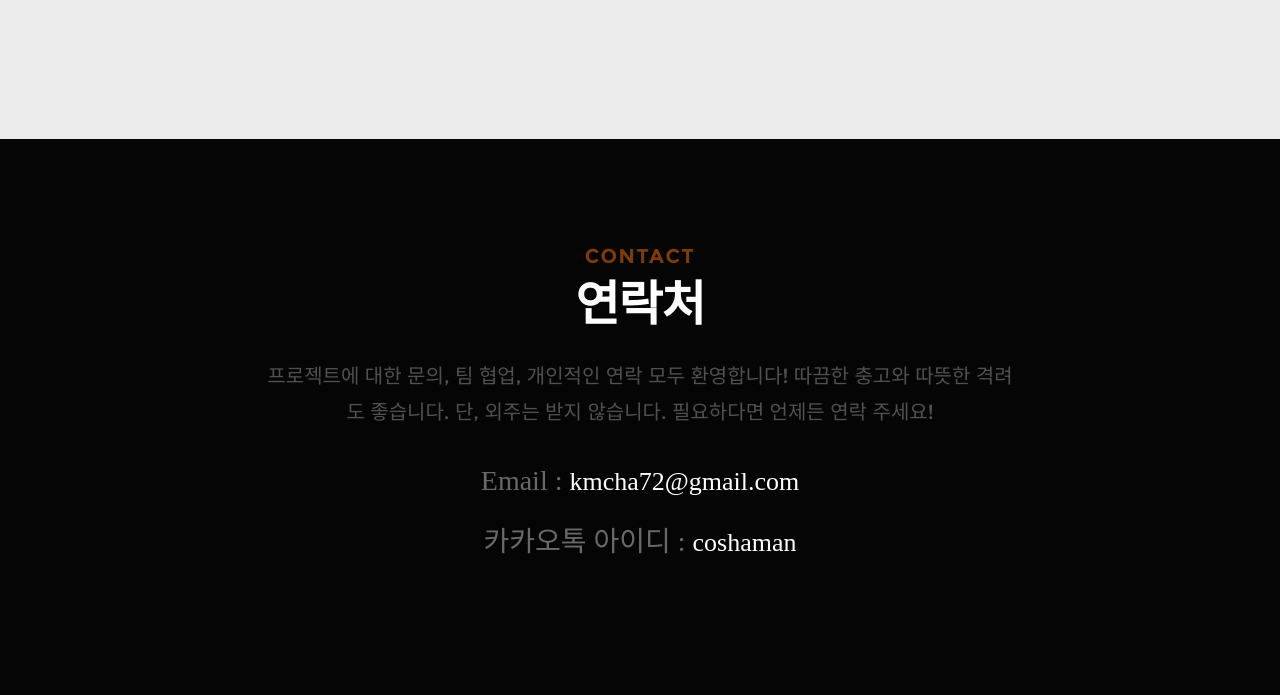
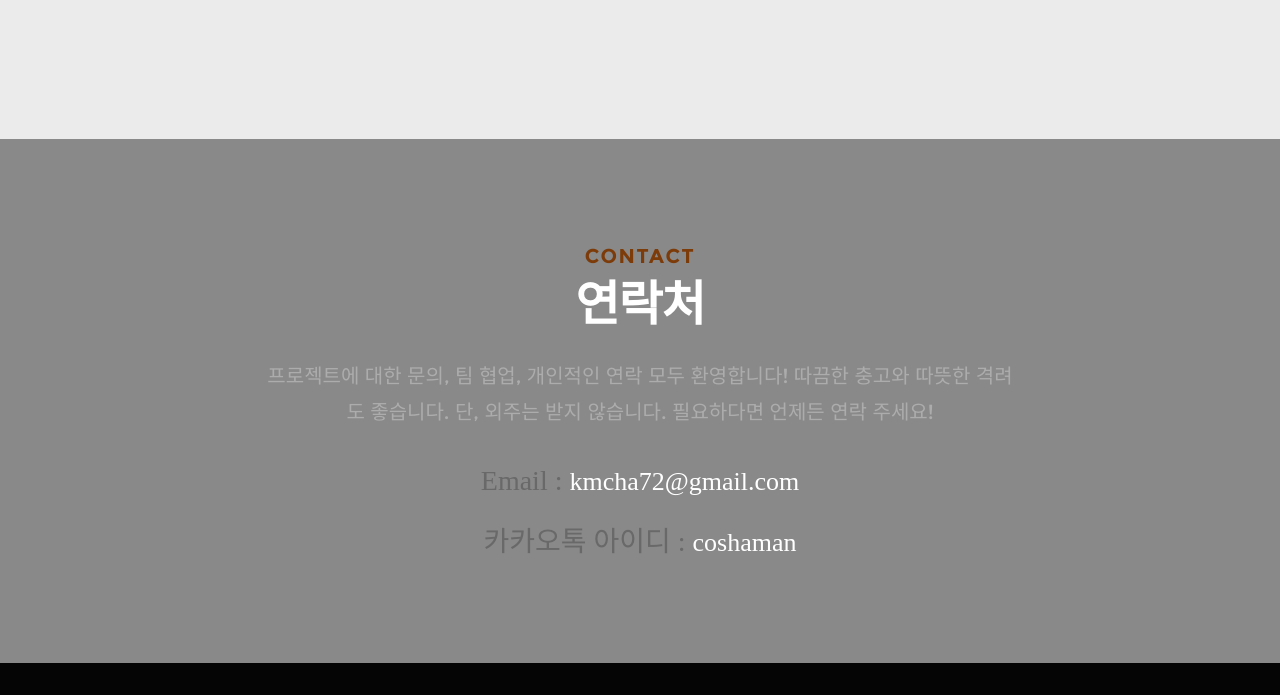
Before and after one commit to coshaman/portfolio-old, a plain HTML site: page index.html in a window 1280 px wide. Shown: the part 5400-6095 px from the top of the page. Drawn offline with Linux system fonts and the light colour scheme; files whose address does not match are found by name; a web font is replaced by a local one.

Commit message:
Add files via upload

```diff
--- a/css/main.css
+++ b/css/main.css
@@ -2593,7 +2593,7 @@ header .header-logo a {
 	width: 100%;
 	height: 100%;
 	opacity: .7;
-	background-color: #000000;
+	background-color: #BDBDBD;
 }
 
 #contact .section-intro h1 {
```
